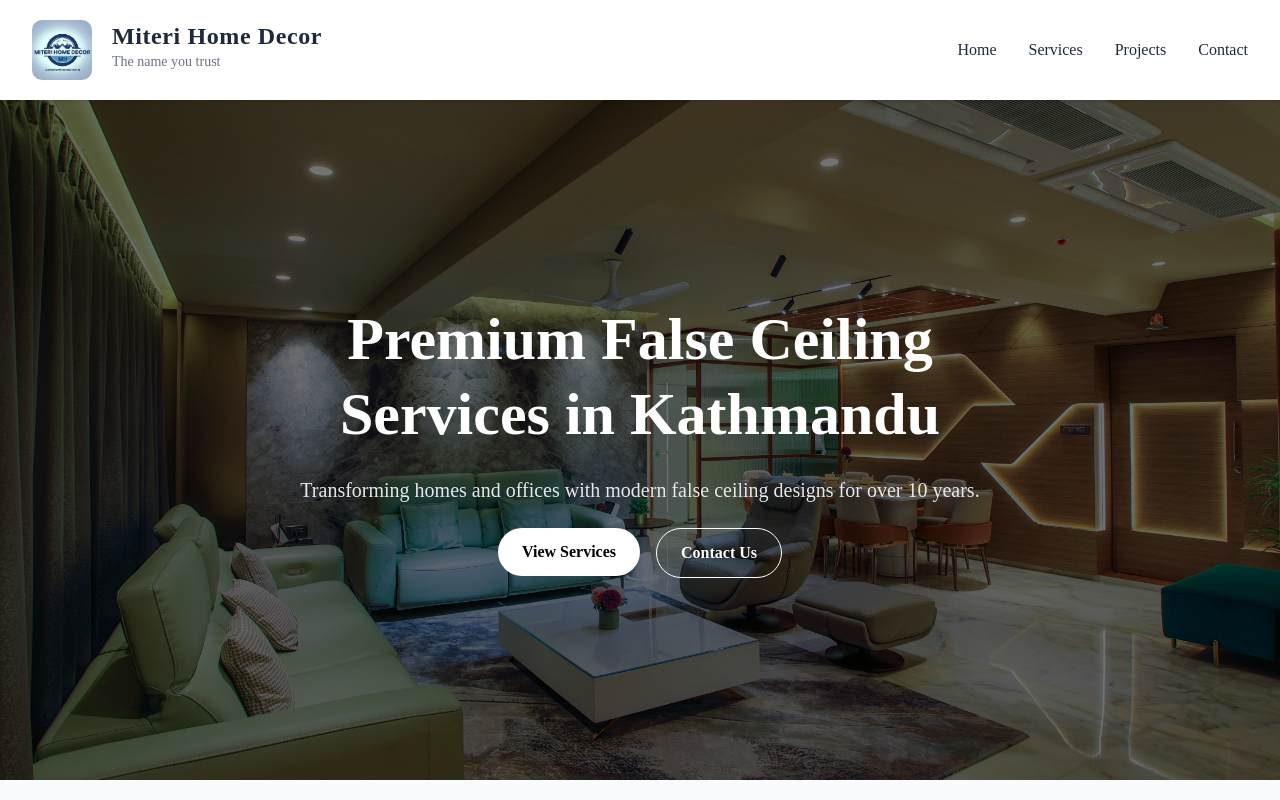
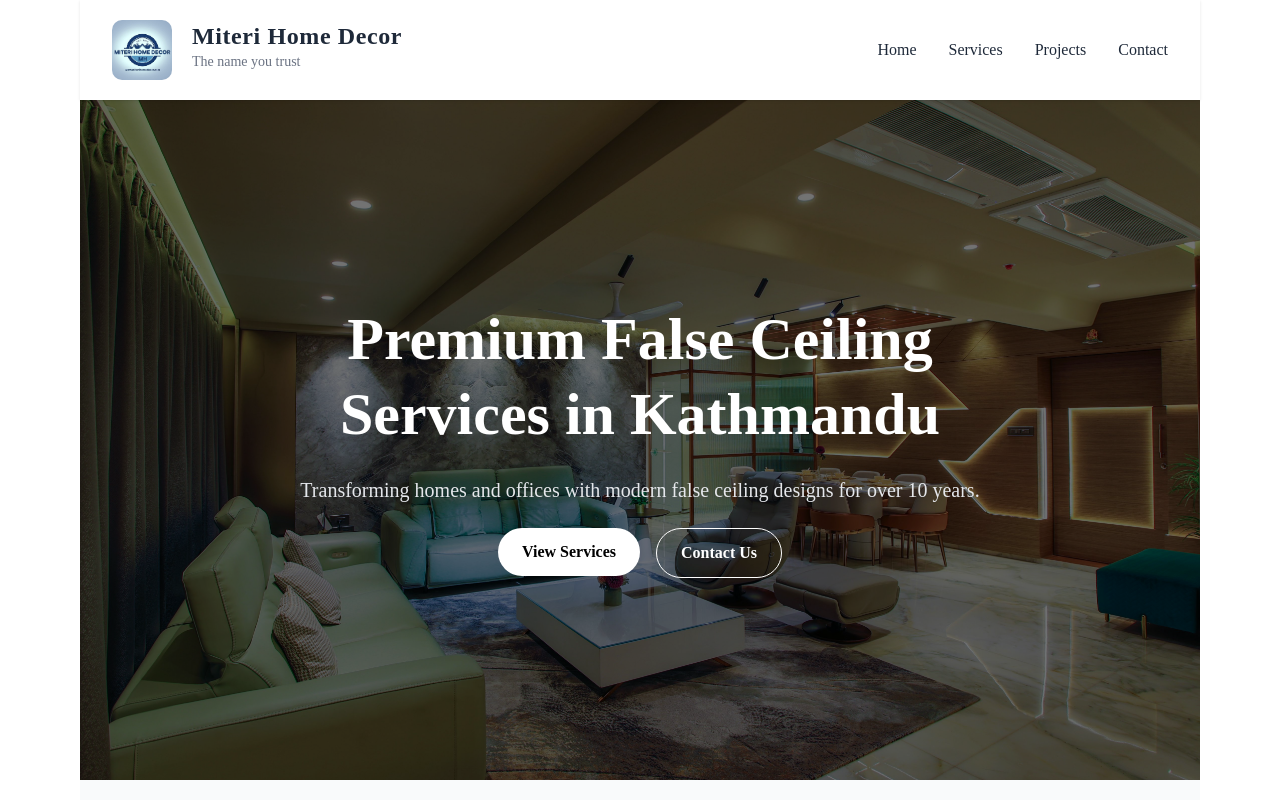
Before and after one commit to yeticlass/mhd, a Next.js app: page / in a window 1280 px wide. Shown: the top 800 px of the page. Built offline with nearby package versions, Linux system fonts and the light colour scheme.

Commit message:
test-23346

```diff
--- a/app/layout.tsx
+++ b/app/layout.tsx
@@ -27,7 +27,7 @@ export default function RootLayout({
       lang="en"
       className={`${geistSans.variable} ${geistMono.variable} h-full antialiased`}
     >
-      <body className="min-h-full flex flex-col mx-auto">{children}</body>
+      <body className="min-h-full flex flex-col mx-auto max-w-6xl px-4">{children}</body>
     </html>
   );
 }
```
